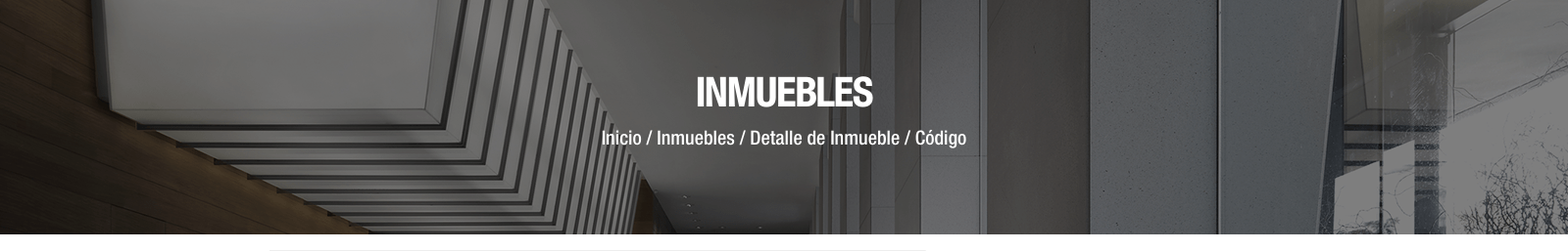
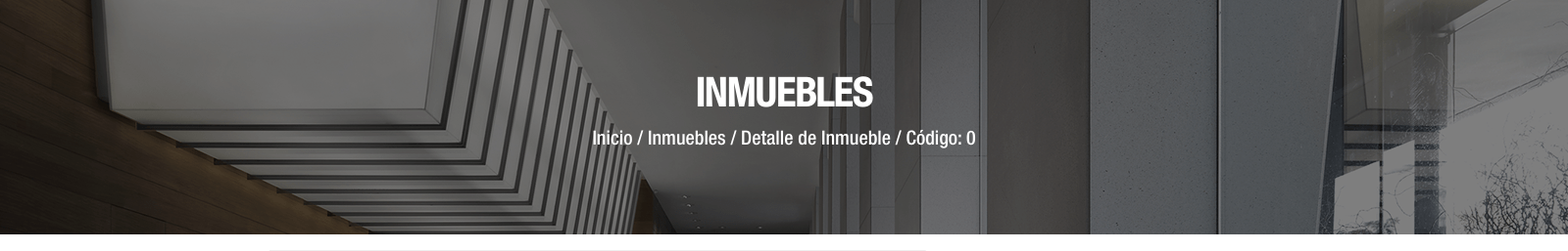
Before and after one commit to DexconDigital/gomezy-asociados, a PHP site: page /detalle_inmueble.php in a window 1600 px wide; the page is wider, and only the part inside the window is pictured. Shown: the part 168-425 px from the top of that part at 98% size. Run offline with PHP 8.4, Linux system fonts and the light colour scheme; data that the repository does not hold is empty; some libraries are stand-ins or nearby versions; some web fonts are replaced.

Commit message:
Update detalle_inmueble.php
1

```diff
--- a/detalle_inmueble.php
+++ b/detalle_inmueble.php
@@ -43,6 +43,10 @@ $nombre_inmobiliaria = 'Gómez Y Asociados' ?>
     </style>
 
     <title> <?php echo $page . ' | ' . $nombre_inmobiliaria; ?></title>
+    <link itemprop="thumbnailUrl" href="<?php echo $r['fotos'][0]['foto']; ?>">
+    <span itemprop="thumbnail" itemscope itemtype="http://schema.org/ImageObject">
+        <link itemprop="url" href="<?php echo $r['fotos'][0]['foto']; ?>">
+    </span>
 </head>
 
 
@@ -61,7 +65,7 @@ $nombre_inmobiliaria = 'Gómez Y Asociados' ?>
         <div class="align-items-center d-flex justify-content-center" style="color: white;">
             <div class="d-flex justify-content-center align-items-center flex-column position-absolute">
                 <h1 class="font-weight-bold"> INMUEBLES </h1>
-                <h5 class="justify-content-center row"> Inicio / Inmuebles / Detalle de Inmueble / Código </h5>
+                <h5 class="justify-content-center row"> Inicio / Inmuebles / Detalle de Inmueble / Código:  <?php echo $co; ?> </h5>
             </div>
             <div>
                 <img src="images/detalle_banner_inmueble.png" alt="">
```
